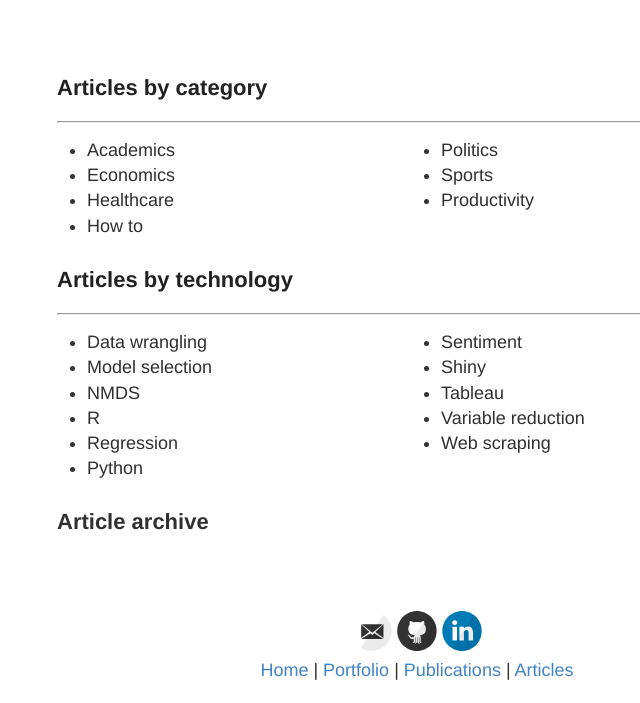
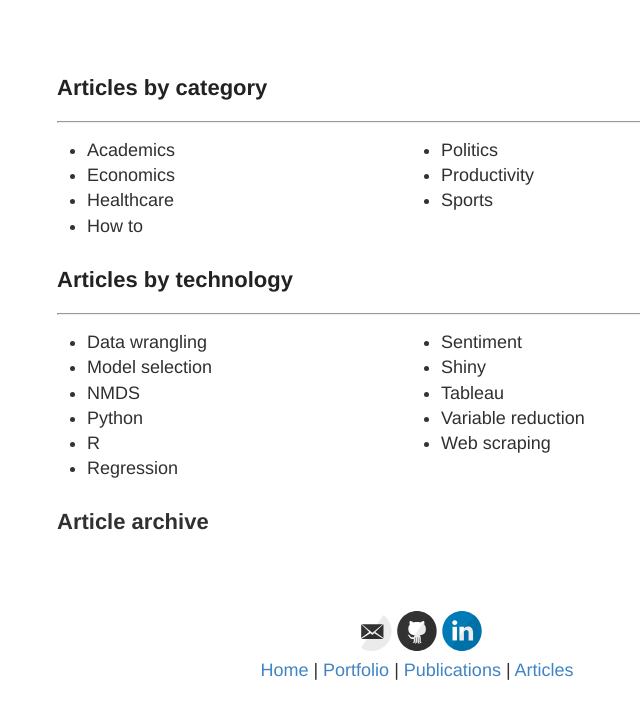
Before and after one commit to waltscienceblog/waltscienceblog.github.io, a Jekyll site: the page built from _posts/2021-2-8-morningquote.md, in a window 1280 px wide and 900 px high, scrolled down 2434 px, cut to the strip 197-900 px from the top of the window. Shown: the whole strip, without its empty margins (223-863 px from the left). Built offline with Jekyll 4.4.1, drawn with Linux system fonts in a browser that asks for light colours.

Commit message:
Update post.html

```diff
--- a/_layouts/post.html
+++ b/_layouts/post.html
@@ -38,8 +38,8 @@ layout: default
         <li><a href="/tag/healthcare" style="color:#303030;"><span class="a"><nobr>Healthcare</nobr></span> </a></li>
         <li><a href="/tag/how-to" style="color:#303030;"><span class="a"><nobr>How to</nobr></span> </a></li>
         <li><a href="/tag/politics" style="color:#303030;"><span class="a"><nobr>Politics</nobr></span> </a></li>
+        <li><a href="/tag/productivity" style="color:#303030;"><span class="a"><nobr>Productivity</nobr></span> </a></li>
         <li><a href="/tag/sports" style="color:#303030;"><span class="a"><nobr>Sports</nobr></span> </a></li>
-        <li><a href="/tag/productivity" style="color:#303030;"><span class="a"><nobr>Productivity</nobr></span> </a></li>
     </ul>
 </div>
 
@@ -50,9 +50,9 @@ layout: default
         <li><a href="/tag/data-wrangling" style="color:#303030;"><span class="a"<nobr>Data wrangling</nobr></span> </a></li>
         <li><a href="/tag/model-selection" style="color:#303030;"><span class="a"<nobr>Model selection</nobr></span> </a></li>
         <li><a href="/tag/NMDS" style="color:#303030;"><span class="a"><nobr>NMDS</nobr></span> </a></li>
+        <li><a href="/tag/Python" style="color:#303030;"><span class="a"><nobr>Python</nobr></span> </a></li>
         <li><a href="/tag/R" style="color:#303030;"><span class="a"><nobr>R</nobr></span> </a></li>
 	    <li><a href="/tag/regression" style="color:#303030;"><span class="a"><nobr>Regression</nobr></span> </a></li>
-	    <li><a href="/tag/Python" style="color:#303030;"><span class="a"><nobr>Python</nobr></span> </a></li>
 	    <li><a href="/tag/sentiment" style="color:#303030;"><span class="a"><nobr>Sentiment</nobr></span> </a></li>
 	    <li><a href="/tag/Shiny" style="color:#303030;"><span class="a"><nobr>Shiny</nobr></span> </a></li>
 	    <li><a href="/tag/Tableau" style="color:#303030;"><span class="a"><nobr>Tableau</nobr></span> </a></li>
```
